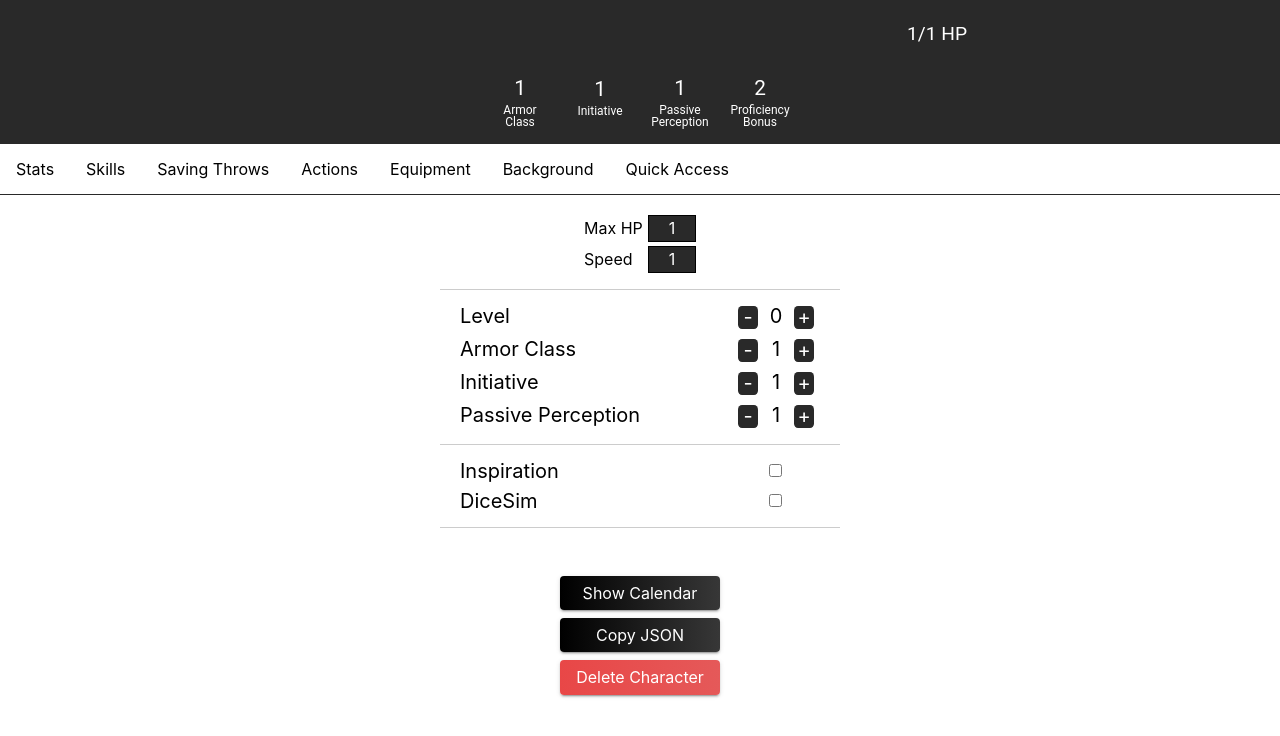
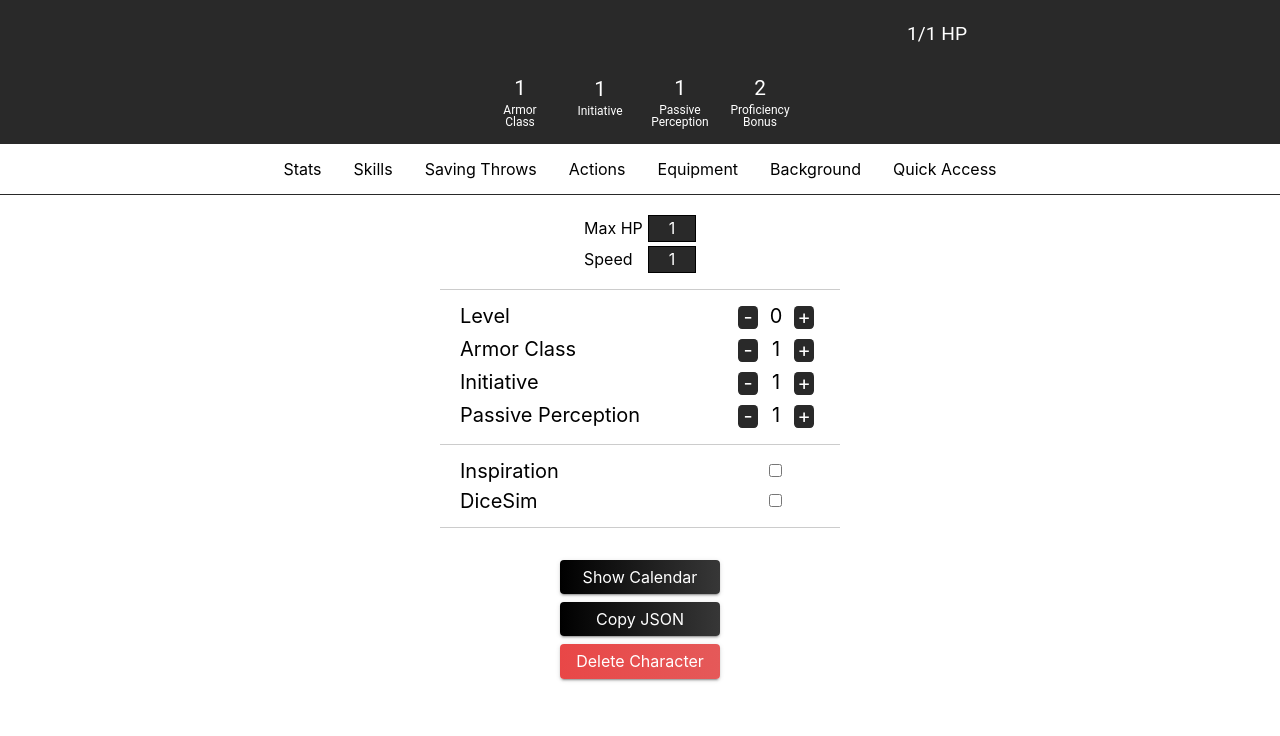
Before and after one commit to AdBoc/ScheduleMeeting, a React (Create React App) app in the folder client/: page /sheet in a window 1280 px wide. Both pictures are taken after a click on the button "Quick Access". Shown: the top 736 px of the page. Built offline with nearby package versions, Linux system fonts and the light colour scheme; no server answers; a web font is replaced by a local one.

Commit message:
handled some API errors and changed HP form

```diff
--- a/client/src/Calendar/Calendar.scss
+++ b/client/src/Calendar/Calendar.scss
@@ -32,6 +32,7 @@ $krzysiek--color: rgb(0, 51, 102);
   padding: 0.55em;
   background-color: $main-theme;
   color: $text-light;
+  cursor: pointer;
 }
 
 .calendar {
--- a/client/src/Calendar/Footer/index.tsx
+++ b/client/src/Calendar/Footer/index.tsx
@@ -1,6 +1,7 @@
 import React from 'react';
 import {history} from "../../Services/History";
 import {apiService} from "../../Services/FetchAPI";
+import {toast} from 'react-toastify';
 
 interface IProps {
   selectedPlayer: string | null;
@@ -11,17 +12,20 @@ const Footer: React.FC<IProps> = ({selectedPlayer}) => {
   const handleSheet = async () => {
     const currentUser = localStorage.getItem("user")
     if (currentUser !== selectedPlayer) {
-      localStorage.setItem("user", `${selectedPlayer}`);
-      const characterData = await apiService.getCharacter();
-      if (characterData.character)
+      const characterData = await apiService.getCharacter(selectedPlayer!);
+      if (characterData.character) {
         localStorage.setItem("character", characterData.character);
+        localStorage.setItem("user", `${selectedPlayer}`);
+      } else {
+        return toast.error("Connection Error");
+      }
     }
     history.push("/sheet");
   }
 
   return (
     <footer className="footer">
-      <p className="footer__version">v 1.2</p>
+      <p className="footer__version">v 1.3</p>
       {selectedPlayer && <p onClick={handleSheet} className="sheet-link">Sheet</p>}
       <p>Source Code On:</p>
       <a href="https://github.com/AdBoc/ScheduleMeeting" target="_blank" rel="noopener noreferrer"><img className="footer__git-icon" alt="Github link"
--- a/client/src/Calendar/Month/index.tsx
+++ b/client/src/Calendar/Month/index.tsx
@@ -42,13 +42,17 @@ const Month: React.FC<CalendarProps> = ({selectedPlayer}) => {
 
   const handleSelect = async () => {
     if (!selectedPlayer) return;
-    await apiService.selectAllDays(currentMonth + "/" + currentYear, selectedPlayer);
+    const status = await apiService.selectAllDays(currentMonth + "/" + currentYear, selectedPlayer);
+    if (status === "error") return;
+    if (status !== 200) toast.error("Out of bounds");
     if (isMounted.current) setRerender({});
   }
 
   const handleUnselect = async () => {
     if (!selectedPlayer) return;
-    await apiService.unselectAllDays(currentMonth + "/" + currentYear, selectedPlayer);
+    const status = await apiService.unselectAllDays(currentMonth + "/" + currentYear, selectedPlayer);
+    if (status === "error") return;
+    if (status !== 200) toast.error("Out of bounds");
     if (isMounted.current) setRerender({});
   }
 
--- a/client/src/CharacterSheet/CharacterSheet.tsx
+++ b/client/src/CharacterSheet/CharacterSheet.tsx
@@ -16,10 +16,7 @@ const CharacterSheet: React.FC = () => {
 
   useEffect(() => {
     localStorage.setItem("character", JSON.stringify(character));
-    const sendChar = async () => {
-      await apiService.sendCharacter();
-    }
-    sendChar();
+    apiService.sendCharacter();
   }, [character]);
 
   useEffect(() => {
--- a/client/src/CharacterSheet/QuickAccess/index.tsx
+++ b/client/src/CharacterSheet/QuickAccess/index.tsx
@@ -51,10 +51,8 @@ const QuickAccess: React.FC = () => {
         <input className="c-ins-checkbox__box" id="diceSim" type="checkbox" checked={character.DiceSim.status} onChange={handleDiceSim}/>
       </div>
       <hr/>
-      <Link to="/">
-        <button className="quick-btn section-break">Show Calendar</button>
-      </Link>
-      <button className="quick-btn" onClick={handleCopy}>Copy JSON</button>
+      <button className="quick-btn section-break"><Link className="white-font" to="/">Show Calendar</Link></button>
+      <button className="btn-w-hover" onClick={handleCopy}>Copy JSON</button>
       <button className="quick-btn quick-btn--red" onClick={deleteCharacter}>Delete Character</button>
     </div>
   )
--- a/client/src/CharacterSheet/QuickAccess/styles.scss
+++ b/client/src/CharacterSheet/QuickAccess/styles.scss
@@ -3,6 +3,49 @@
 
 .quick-btn {
   @include def-button;
+}
+
+.btn-w-hover {
+  @include def-button;
+  position: relative;
+  &::before {
+    content: "";
+    position: absolute;
+    top: 0;
+    bottom: 0;
+    left: 0;
+    right: 0;
+    background-color: rgb(255, 255, 255);
+    opacity: 0;
+    transition: opacity 0.2s;
+  }
+
+  &::after {
+    content: "";
+    position: absolute;
+    left: 50%;
+    top: 50%;
+    width: 100%; /* Safari */
+    height: 100%; /* Safari */
+    background-color: rgb(190, 190, 190);
+    opacity: 0;
+    transform: translate(-50%, -50%) scale(1);
+    transition: opacity 1s, transform 0.25s;
+  }
+
+  &:hover::before {
+    opacity: 0.08;
+  }
+
+  &:active::after {
+    opacity: 0.32;
+    transform: translate(-50%, -50%) scale(0);
+    transition: transform 0s;
+  }
+}
+
+.white-font{
+  color: white;
 }
 
 .c-story {
@@ -43,5 +86,5 @@
 }
 
 .section-break {
-  margin-top: 3em;
+  margin-top: 2em;
 }
--- a/client/src/CharacterSheet/TabsScroll/styles.scss
+++ b/client/src/CharacterSheet/TabsScroll/styles.scss
@@ -48,3 +48,9 @@
     transition: transform 0s;
   }
 }
+
+@media screen and (min-width: 900px) {
+  .c-btns {
+    justify-content: center;
+  }
+}
--- a/client/src/CharacterSheet/TopDisplay/styles.scss
+++ b/client/src/CharacterSheet/TopDisplay/styles.scss
@@ -22,13 +22,23 @@
 
   &__hp-form {
     position: absolute;
-    display: flex;
     background-color: white;
-    justify-content: space-evenly;
     top: 3.5em;
-    right: 0;
+    right: 10px;
     width: 7em;
     height: fit-content;
+    border: 1px solid black;
+    text-align: center;
+    z-index: 1;
+    padding-bottom: 0.5em;
+
+    &--top {
+      display: flex;
+      justify-content: space-evenly;
+      &--btn{
+        min-width: 1.5em;
+      }
+    }
 
     &__negative {
       display: inline;
@@ -37,9 +47,9 @@
 
     &__input {
       display: inline;
-      height: 2.5em;
+      height: 2em;
       font-size: 1em;
-      max-width: 3em;
+      max-width: 2.5em;
       border: 1px solid black;
       border-radius: 3px;
       text-align: center;
@@ -54,6 +64,10 @@
     align-items: center;
     text-align: center;
   }
+}
+
+.form-line {
+  margin: 0.5em;
 }
 
 .c-player {
--- a/client/src/Services/FetchAPI/index.ts
+++ b/client/src/Services/FetchAPI/index.ts
@@ -42,15 +42,13 @@ class ApiService {
     }
   }
 
-  async getCharacter() {
-    const rBody = {
-      user: localStorage.getItem("user"),
-    };
+  async getCharacter(user: string) {
     try {
       const response = await fetch(`${this.url}/character`, {
         method: "POST",
-        body: JSON.stringify(rBody),
+        body: JSON.stringify({user}),
       });
+      console.log(response);
       if (response.status === 400) return "error";
       return response.json();
     } catch (error) {
@@ -58,20 +56,15 @@ class ApiService {
     }
   }
 
-  async sendCharacter() {
+  sendCharacter() {
     const rBody = {
       user: localStorage.getItem("user"),
       character: localStorage.getItem("character"),
     };
-    try {
-      const response = await fetch(`${this.url}/character`, {
-        method: "PATCH",
-        body: JSON.stringify(rBody),
-      });
-      return response.status;
-    } catch (error) {
-      return error;
-    }
+    fetch(`${this.url}/character`, {
+      method: "PATCH",
+      body: JSON.stringify(rBody),
+    });
   }
 
   async selectAllDays(date: string, name: string) {
@@ -80,12 +73,14 @@ class ApiService {
       date: date
     };
     try {
-      await fetch(`${this.url}/selectAll`, {
+      const response = await fetch(`${this.url}/selectAll`, {
         method: "POST",
         body: JSON.stringify(rBody)
       });
+      console.log(response.status);
+      return response.status;
     } catch (error) {
-      return error;
+      return "error";
     }
   }
 
@@ -95,12 +90,13 @@ class ApiService {
       date: date
     };
     try {
-      await fetch(`${this.url}/unselectAll`, {
+      const response = await fetch(`${this.url}/unselectAll`, {
         method: "POST",
         body: JSON.stringify(rBody)
       });
+      return response.status
     } catch (error) {
-      return error;
+      return "error";
     }
   }
 }
--- a/client/src/index.tsx
+++ b/client/src/index.tsx
@@ -13,7 +13,7 @@ ReactDOM.render(
 
 serviceWorker.register({
   onUpdate: registration => {
-    alert('Version 1.2 is available');
+    alert('Version 1.4 is available');
     if (registration && registration.waiting) {
       registration.waiting.postMessage({type: 'SKIP_WAITING'});
     }
```
Also changed, not shown: client/src/CharacterSheet/TopDisplay/index.tsx (+42 -11 lines).
